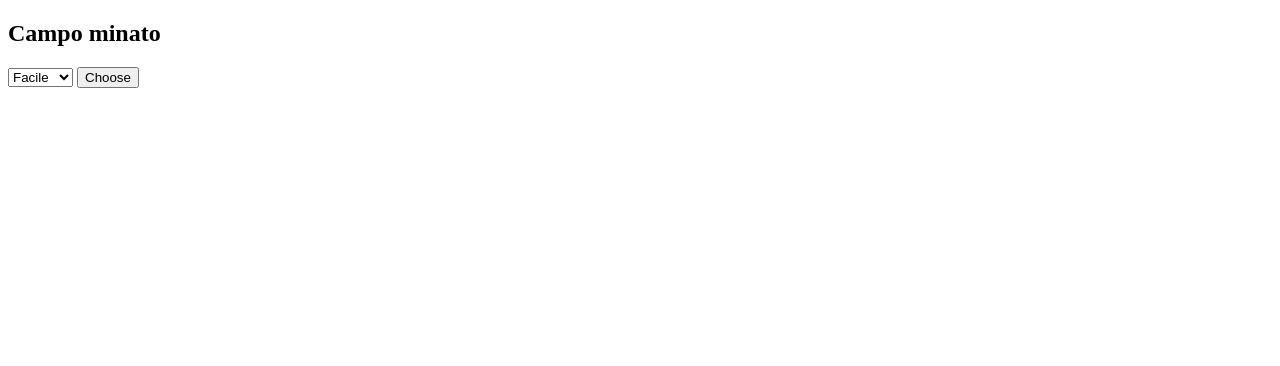
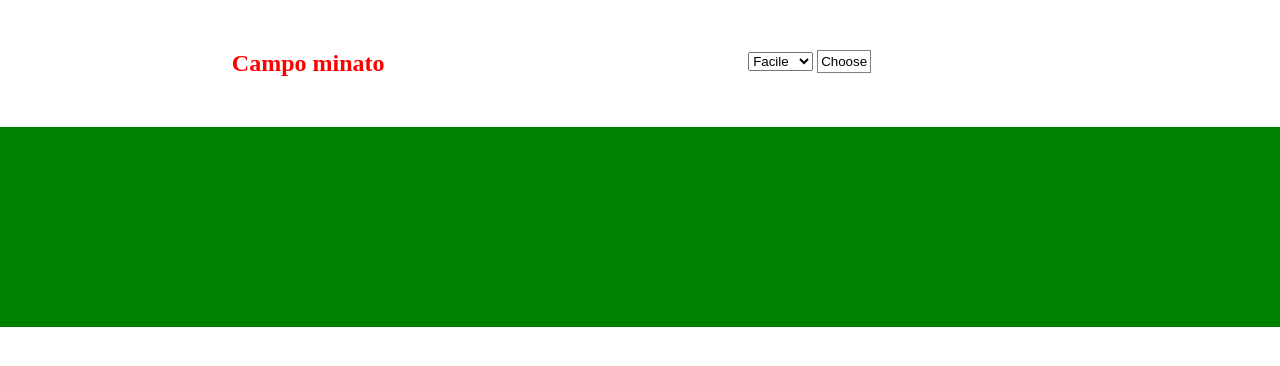
Before and after one commit to mattiavisona/js-campominato-grid, a plain HTML site: page index.html in a window 1280 px wide. Drawn offline with Linux system fonts and the light colour scheme.

Commit message:
Update css

```diff
--- a/index.html
+++ b/index.html
@@ -9,23 +9,23 @@
 </head>
 <body>
     <nav>
-        <h1>Campo minato</h1>
+        <h1 style="color: red;">Campo minato</h1>
 
-        <div class="input-group __input">
+        <div class="group-input">
             <select class="form-select" id="inputGroupSelect04" aria-label="Example select with button addon">
               <option selected>Facile</option>
               <option value="1">Medio</option>
               <option value="2">Difficile</option>
             </select>
-            <button id="button" class="btn __btn" type="button">Choose</button>
+            <button id="button" class="btn" type="button">Choose</button>
           </div>
 
     </nav>
 
-    <div class="__container">
+    <div class="container">
 
 
-        <div id="__grid-container">
+        <div id="second-container">
 
         </div>
 
--- a/style.css
+++ b/style.css
@@ -0,0 +1,46 @@
+*{
+    margin: 0;
+    padding: 0;
+    box-sizing: border-box;
+}
+
+nav{
+    display: flex;
+    justify-content: space-around;
+    padding: 50px;
+
+}
+
+.group-input{
+    width: 300px;
+}
+
+.btn{
+    background-color: white;
+    border: solid 1px gray;
+    padding: 3px;
+}
+
+.container{
+    background-color: green;
+    padding: 100px 0;
+}
+
+#second-container{
+    display: flex;
+    flex-direction: row;
+    flex-wrap: wrap;
+    width: calc(43px * 10);
+    margin: 0 auto;
+
+}
+
+#second-container > div{
+    height: 50px;
+    width: 50px;
+    border: 1px solid black;
+}
+
+.blue{
+    background-color: rgb(85, 175, 202);
+}
```
